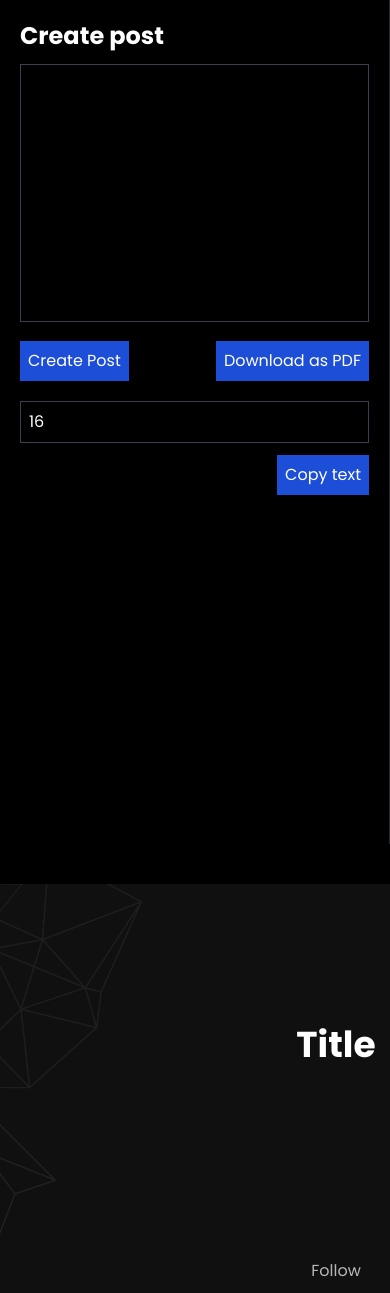
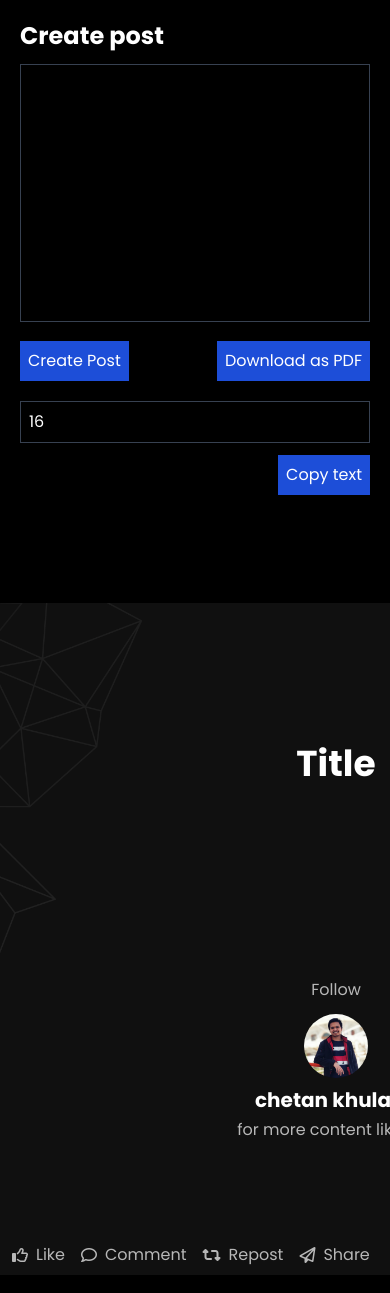
Before and after one commit to DIVYA-PAWAR-03/linkedin-post-maker, a React (Vite) app: page / in a window 390 px wide. Shown: the top 1293 px of the page. Built offline with nearby package versions, Linux system fonts and the light colour scheme; the HTML template or start-up script is replaced by a standard one.

Commit message:
fix: responsive post

```diff
--- a/src/Components/Home.jsx
+++ b/src/Components/Home.jsx
@@ -2,7 +2,7 @@ import Sidebar from "./Sidebar";
 import OutputPost from "./OutputPost";
 const Test = () => {
   return (
-    <div className="print:block flex lg:flex-row flex-col bg-black overflow-hidden">
+    <div className="print:block lg:flex bg-black">
       <Sidebar />
       <OutputPost />
     </div>
--- a/src/Components/OutputPost.jsx
+++ b/src/Components/OutputPost.jsx
@@ -10,7 +10,7 @@ const OutputPost = () => {
   const { contentObject, codeTextSize } = useStore();
 
   return (
-    <main className="flex flex-col print:gap-0 print:my-0 my-10 gap-5 items-center m-auto">
+    <main className="col-span-2 print:py-0 py-10 items-center md:m-auto md:w-min w-full overflow-y-scroll">
       <PostFirstPage title={contentObject?.title || "Title"} />
       {contentObject &&
         contentObject.content.map((content, index) => (
--- a/src/Components/Sidebar.jsx
+++ b/src/Components/Sidebar.jsx
@@ -47,7 +47,7 @@ const Sidebar = () => {
   };
 
   return (
-    <aside className="hideOnPrint border-r max-w-[500px] h-screen lg:sticky top-0 bg-black text-white border-gray-800 p-5">
+    <aside className="hideOnPrint lg:border-r lg:h-screen lg:max-w-[30rem] min-w-72 overflow-y-scroll top-0 lg:sticky bg-black text-white border-gray-800 p-5">
       <h1 className="text-2xl mb-3 font-bold">Create post</h1>
       <textarea
         className="w-full p-2 resize-none text-white bg-black border border-gray-700"
@@ -55,7 +55,7 @@ const Sidebar = () => {
         value={jsonInput}
         onChange={handleInputChange}
       />
-      <div className="flex justify-between items-center mt-3">
+      <div className="flex justify-between items-center mt-3 gap-1">
         <button className="bg-blue-700 p-2" onClick={handleCreatePost}>
           Create Post
         </button>
--- a/src/index.css
+++ b/src/index.css
@@ -24,6 +24,7 @@
 .printSection {
   width: 7in;
   height: 7in;
+  margin-top: 3rem;
   page-break-after: always; /* Force a page break after each section */
 }
 
@@ -38,7 +39,14 @@
 }
 
 @media print {
+  ::-webkit-scrollbar {
+    width: 0;
+    height: 0;
+  }
   .hideOnPrint {
     display: none;
   }
+  .printSection {
+    margin-top: 0rem;
+  }
 }
```
